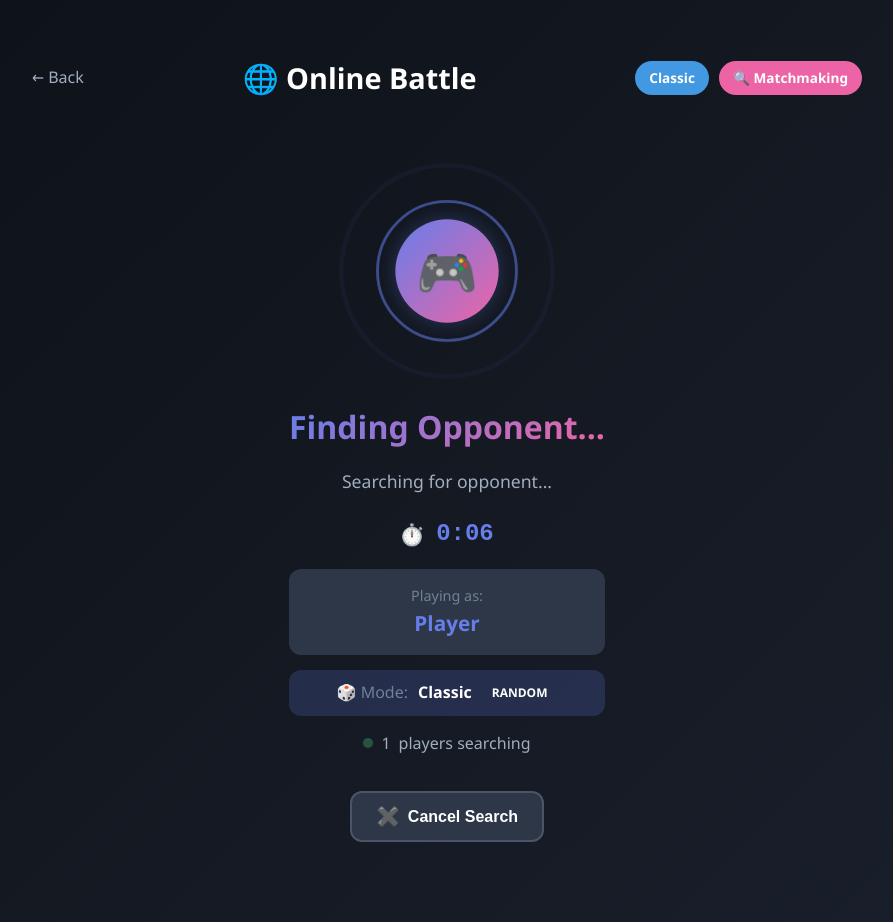
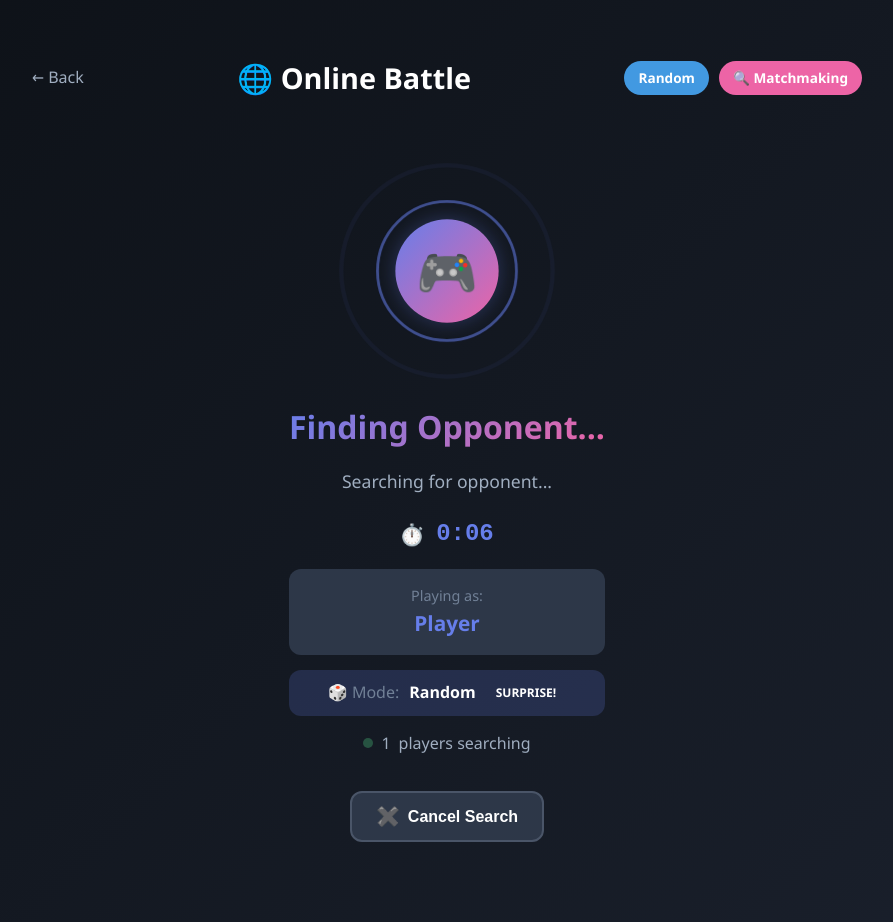
Before and after one commit to keiz7en/rock-paper-scissor, a Django app: page /pvp/ in a window 1280 px wide. Shown: the whole page, without its empty margins (193-1086 px from the left). Run offline with Django 4.2, Linux system fonts and the light colour scheme; data comes from the database, SQL or seed files in the repository.

Commit message:
Random mode matchmaking - match any players regardless of mode selection

```diff
--- a/game/views.py
+++ b/game/views.py
@@ -6,6 +6,7 @@ from django.utils import timezone
 from datetime import timedelta
 import json
 import uuid
+import random
 
 from .game_logic import (
     ELEMENTS,
@@ -56,21 +57,19 @@ def game_view(request):
 
 def pvp_view(request):
     """Render the Player vs Player online matchmaking page"""
-    mode = request.GET.get('mode', 'classic')
     player_name = request.GET.get('player', 'Player')
 
     # Generate unique player ID for this session
     player_id = str(uuid.uuid4())
 
-    elements = get_elements_for_mode(mode)
-    element_data = {key: ELEMENTS[key] for key in elements}
+    # Include ALL elements - actual mode will be randomly selected at match time
+    all_elements = ELEMENTS
 
     context = {
-        'mode': mode,
         'player_name': player_name,
         'player_id': player_id,
-        'elements': element_data,
-        'elements_json': json.dumps(element_data),
+        'elements': all_elements,
+        'elements_json': json.dumps(all_elements),
     }
     return render(request, 'game/pvp.html', context)
 
@@ -111,19 +110,19 @@ def join_matchmaking(request):
                 status='searching'
             )
 
-        # Try to find a match (another player searching in the same mode)
+        # Try to find a match (any player searching, regardless of mode)
         potential_match = MatchmakingQueue.objects.filter(
-            mode=mode,
             status='searching'
         ).exclude(player_id=player_id).order_by('created_at').first()
 
         if potential_match:
-            # Create a game
+            # Create a game with a RANDOM mode
             game_id = str(uuid.uuid4())
+            random_mode = random.choice(['classic', 'extended', 'full'])
 
             OnlineGame.objects.create(
                 game_id=game_id,
-                mode=mode,
+                mode=random_mode,
                 player1_id=potential_match.player_id,
                 player1_name=potential_match.player_name,
                 player2_id=player_id,
--- a/templates/game/pvp.html
+++ b/templates/game/pvp.html
@@ -9,7 +9,7 @@
         <a href="{% url 'game:home' %}" class="back-btn" id="back-btn">← Back</a>
         <h1>🌐 Online Battle</h1>
         <div class="game-info">
-            <span class="mode-badge">{{ mode|title }}</span>
+            <span class="mode-badge" id="mode-badge">Random</span>
             <span class="pvp-badge">🔍 Matchmaking</span>
         </div>
     </header>
@@ -37,8 +37,8 @@
             </div>
             <div class="matchmaking-mode-info">
                 <span class="mode-label">🎲 Mode:</span>
-                <span class="mode-value">{{ mode|title }}</span>
-                <span class="random-badge">Random</span>
+                <span class="mode-value">Random</span>
+                <span class="random-badge">Surprise!</span>
             </div>
             <div class="online-count" id="online-count">
                 <span class="online-dot"></span>
@@ -192,11 +192,18 @@
     // Game state
     const playerId = '{{ player_id }}';
     const playerName = '{{ player_name }}';
-    const gameMode = '{{ mode }}';
-    const elements = {{ elements_json|safe }};
+    const allElements = {{ elements_json|safe }};
     const ROUND_TIME_LIMIT = 10; // 10 seconds per round
     const AI_FALLBACK_TIME = 90; // 90 seconds (1:30) before AI fallback
 
+    // Mode-specific elements
+    const modeElements = {
+        'classic': ['rock', 'paper', 'scissors'],
+        'extended': ['rock', 'paper', 'scissors', 'lizard', 'spock', 'fire', 'water', 'air', 'earth', 'lightning', 'ice', 'metal', 'shadow', 'light', 'poison'],
+        'full': Object.keys(allElements)
+    };
+
+    let gameMode = null; // Will be set when matched
     let gameId = null;
     let isPlayer1 = false;
     let matchmakingInterval = null;
@@ -317,7 +324,11 @@
         const difficulties = ['normal', 'hard', 'veteran'];
         const randomDifficulty = difficulties[Math.floor(Math.random() * difficulties.length)];
 
-        window.location.href = `/play/?mode=${gameMode}&difficulty=${randomDifficulty}&player=${encodeURIComponent(playerName)}&auto_match=1&ai_name=${encodeURIComponent(randomName)}`;
+        // Random mode for AI game too
+        const modes = ['classic', 'extended', 'full'];
+        const randomMode = modes[Math.floor(Math.random() * modes.length)];
+
+        window.location.href = `/play/?mode=${randomMode}&difficulty=${randomDifficulty}&player=${encodeURIComponent(playerName)}&auto_match=1&ai_name=${encodeURIComponent(randomName)}`;
     }
 
     async function joinQueue() {
@@ -327,8 +338,7 @@
                 headers: { 'Content-Type': 'application/json' },
                 body: JSON.stringify({
                     player_id: playerId,
-                    player_name: playerName,
-                    mode: gameMode
+                    player_name: playerName
                 })
             });
 
@@ -367,7 +377,7 @@
         matchmakingScreen.style.display = 'none';
         matchFoundScreen.style.display = 'flex';
 
-        // Get game state to know opponent name
+        // Get game state to know opponent name and the RANDOM mode
         setTimeout(async () => {
             await getGameState();
 
@@ -375,9 +385,40 @@
             setTimeout(() => {
                 matchFoundScreen.style.display = 'none';
                 gameScreen.style.display = 'block';
+                updateElementsGrid(); // Update elements grid based on actual mode
                 startGamePolling();
             }, 2000);
         }, 500);
+    }
+
+    function updateElementsGrid() {
+        // Get available elements for this mode
+        const availableElements = modeElements[gameMode] || Object.keys(allElements);
+
+        // Update header mode badge
+        document.getElementById('mode-badge').textContent = gameMode ? gameMode.charAt(0).toUpperCase() + gameMode.slice(1) : 'Random';
+
+        // Rebuild elements grid with only available elements
+        elementsGrid.innerHTML = '';
+        availableElements.forEach(key => {
+            if (allElements[key]) {
+                const btn = document.createElement('button');
+                btn.className = 'element-btn';
+                btn.dataset.element = key;
+                btn.title = allElements[key].description || '';
+                btn.innerHTML = `
+                    <span class="element-emoji">${allElements[key].emoji}</span>
+                    <span class="element-name">${key.charAt(0).toUpperCase() + key.slice(1)}</span>
+                `;
+                btn.addEventListener('click', () => {
+                    if (hasChosen) return;
+                    makeChoice(key);
+                    elementsGrid.querySelectorAll('.element-btn').forEach(b => b.classList.remove('selected'));
+                    btn.classList.add('selected');
+                });
+                elementsGrid.appendChild(btn);
+            }
+        });
     }
 
     function startGamePolling() {
@@ -401,6 +442,15 @@
             if (data.error) return;
 
             isPlayer1 = data.is_player1;
+
+            // Get the randomly assigned mode from server
+            if (data.mode && !gameMode) {
+                gameMode = data.mode;
+                // Update mode display in match found screen
+                document.querySelector('.match-found-container .starting-text').textContent =
+                    `Mode: ${gameMode.charAt(0).toUpperCase() + gameMode.slice(1)} • Match starting...`;
+            }
+
             updateGameUI(data);
 
         } catch (error) {
@@ -702,6 +752,7 @@
 
         // Reset all game state
         gameId = null;
+        gameMode = null; // Reset mode for next random match
         hasChosen = false;
         resultShown = false;
         waitingForNextRound = false;
@@ -714,6 +765,9 @@
         gameOverScreen.style.display = 'none';
         gameScreen.style.display = 'none';
         matchFoundScreen.style.display = 'none';
+
+        // Reset mode badge
+        document.getElementById('mode-badge').textContent = 'Random';
 
         // Reset score display
         document.getElementById('p1-score').textContent = '0';
```
